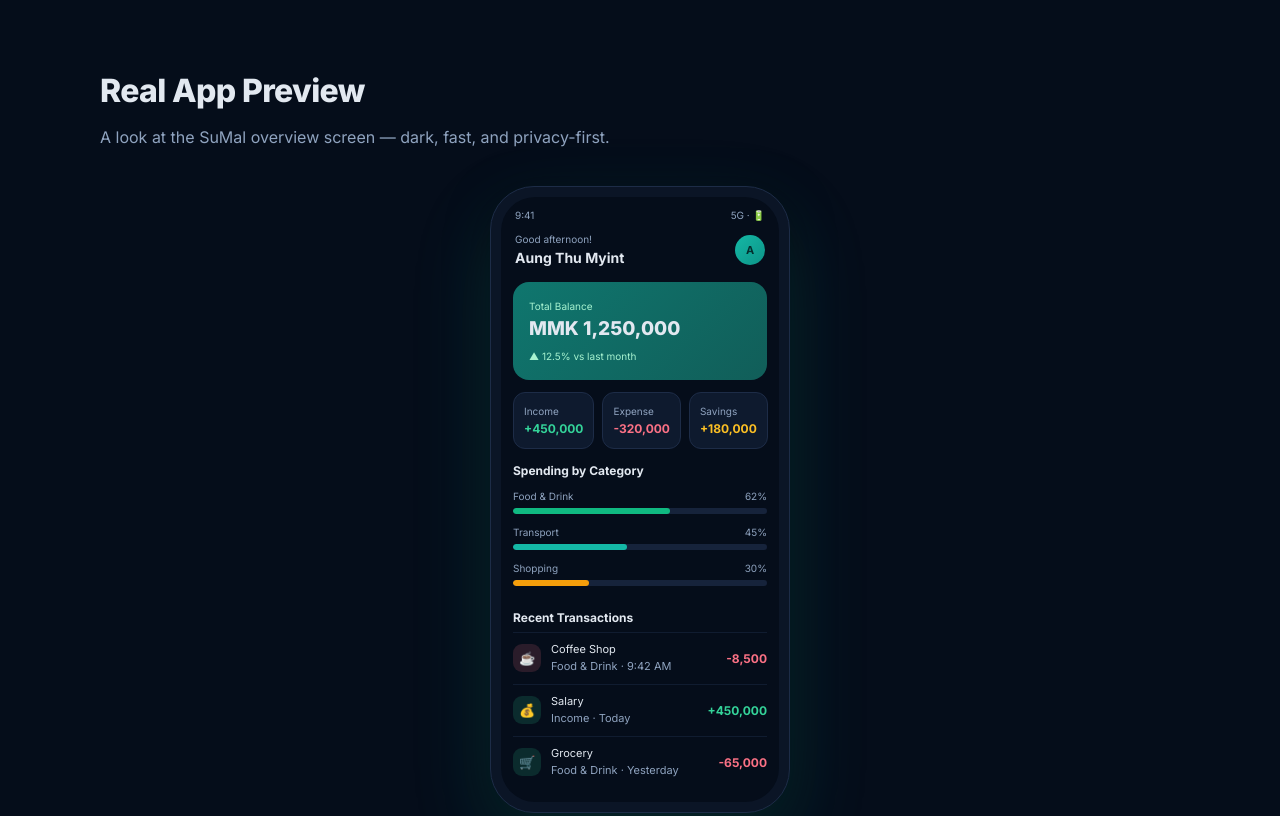
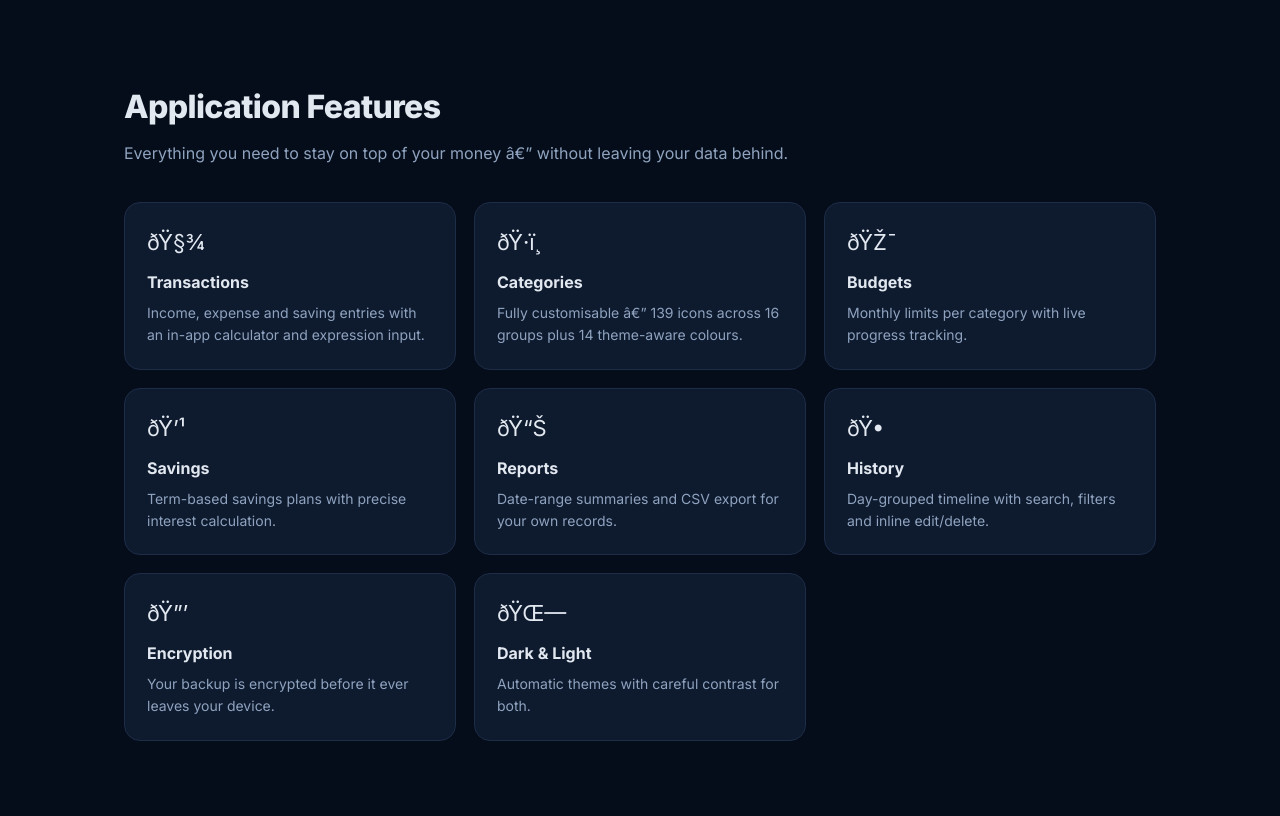
Before and after one commit to AungThuMyint/SuMal, a plain HTML site: page index.html in a window 1280 px wide. Shown: the part 680-1496 px from the top of the page. Drawn offline with Linux system fonts and the light colour scheme.

Commit message:
Revert "Add realistic app UI mockup preview to landing page"
This reverts commit d5c94b1b5b2b78688df85ab9e537439cb799c831.

```diff
--- a/index.html
+++ b/index.html
@@ -100,29 +100,6 @@
       td { color: var(--muted); border-top: 1px solid var(--border); }
       td:first-child { color: var(--text); font-weight: 600; }
 
-      .app-preview { padding: 48px 0 8px; }
-      .preview-wrap { display: flex; justify-content: center; }
-      .phone {
-        width: 300px; background: #0b1526; border: 1px solid #1d2c47;
-        border-radius: 44px; padding: 10px;
-        box-shadow: 0 30px 80px rgba(20, 184, 166, 0.18), 0 10px 40px rgba(0, 0, 0, 0.5);
-      }
-      .phone-screen { background: #050d1a; border-radius: 34px; overflow: hidden; font-size: 12px; color: var(--text); }
-      .mm-status { display: flex; justify-content: space-between; padding: 10px 14px 6px; color: var(--muted); font-size: 10px; }
-      .mm-header { padding: 2px 14px 12px; display: flex; justify-content: space-between; align-items: center; }
-      .mm-balance { background: linear-gradient(135deg, #0f766e, #115e59); margin: 0 12px; border-radius: 16px; padding: 16px; }
-      .mm-summary { display: flex; gap: 8px; padding: 12px; }
-      .mm-stat { flex: 1; background: var(--card); border: 1px solid var(--border); border-radius: 12px; padding: 10px; }
-      .mm-cat { padding: 0 12px 12px; }
-      .mm-cat-row { margin-bottom: 10px; }
-      .mm-bar { height: 6px; background: #16233b; border-radius: 99px; overflow: hidden; margin-top: 4px; }
-      .mm-bar i { display: block; height: 100%; border-radius: 99px; }
-      .mm-recent { padding: 0 12px 14px; }
-      .mm-tx { display: flex; align-items: center; gap: 10px; padding: 8px 0; border-top: 1px solid rgba(29, 44, 71, 0.5); }
-      .mm-tx .ic { width: 28px; height: 28px; border-radius: 9px; display: flex; align-items: center; justify-content: center; font-size: 13px; flex-shrink: 0; }
-      .mm-tx .ttl { font-size: 11px; flex: 1; }
-      .mm-tx .amt { font-weight: 700; }
-      .up { color: #34d399; } .dn { color: #fb7185; }
       footer { border-top: 1px solid var(--border); padding: 40px 0; margin-top: 32px; }
       .footer { display: flex; justify-content: space-between; align-items: center; gap: 16px; flex-wrap: wrap; font-size: 13px; color: var(--muted); }
       .footer .brand img { width: 24px; height: 24px; }
@@ -138,7 +115,6 @@
       <div class="wrap nav">
         <a class="brand" href="#top"><img src="Logo/icon-512.png" alt="SuMal logo" />SuMal</a>
         <nav class="nav-links">
-          <a href="#preview">Preview</a>
           <a href="#features">Features</a>
           <a href="#use-cases">Use Cases</a>
           <a href="#platforms">Platforms</a>
@@ -159,47 +135,6 @@
       </div>
       <div class="badge">No server Â· No tracking Â· No third-party cloud</div>
     </div>
-
-    <section id="preview" class="app-preview wrap">
-      <h2>Real App Preview</h2>
-      <p class="sub">A look at the SuMal overview screen — dark, fast, and privacy-first.</p>
-      <div class="preview-wrap">
-        <div class="phone">
-          <div class="phone-screen">
-            <div class="mm-status"><span>9:41</span><span>5G · 🔋</span></div>
-            <div class="mm-header">
-              <div>
-                <div style="color:var(--muted);font-size:10px">Good afternoon!</div>
-                <div style="font-weight:700;font-size:14px">Aung Thu Myint</div>
-              </div>
-              <div style="width:30px;height:30px;border-radius:50%;background:linear-gradient(135deg,#14b8a6,#0d9488);display:flex;align-items:center;justify-content:center;font-size:11px;font-weight:700;color:#042f2e">A</div>
-            </div>
-            <div class="mm-balance">
-              <div style="color:#a7f3d0;font-size:10px">Total Balance</div>
-              <div style="font-size:19px;font-weight:800">MMK 1,250,000</div>
-              <div style="color:#a7f3d0;font-size:10px;margin-top:4px">▲ 12.5% vs last month</div>
-            </div>
-            <div class="mm-summary">
-              <div class="mm-stat"><div style="font-size:10px;color:var(--muted)">Income</div><div style="font-weight:700;color:#34d399">+450,000</div></div>
-              <div class="mm-stat"><div style="font-size:10px;color:var(--muted)">Expense</div><div style="font-weight:700;color:#fb7185">-320,000</div></div>
-              <div class="mm-stat"><div style="font-size:10px;color:var(--muted)">Savings</div><div style="font-weight:700;color:#fbbf24">+180,000</div></div>
-            </div>
-            <div class="mm-cat">
-              <div style="font-weight:700;font-size:12px;margin-bottom:8px">Spending by Category</div>
-              <div class="mm-cat-row"><div style="display:flex;justify-content:space-between;color:var(--muted);font-size:10px"><span>Food &amp; Drink</span><span>62%</span></div><div class="mm-bar"><i style="width:62%;background:#10b981"></i></div></div>
-              <div class="mm-cat-row"><div style="display:flex;justify-content:space-between;color:var(--muted);font-size:10px"><span>Transport</span><span>45%</span></div><div class="mm-bar"><i style="width:45%;background:#14b8a6"></i></div></div>
-              <div class="mm-cat-row"><div style="display:flex;justify-content:space-between;color:var(--muted);font-size:10px"><span>Shopping</span><span>30%</span></div><div class="mm-bar"><i style="width:30%;background:#f59e0b"></i></div></div>
-            </div>
-            <div class="mm-recent">
-              <div style="font-weight:700;font-size:12px;margin-bottom:4px">Recent Transactions</div>
-              <div class="mm-tx"><span class="ic" style="background:rgba(251,113,133,.15)">☕</span><span class="ttl">Coffee Shop<span style="display:block;color:var(--muted)">Food &amp; Drink · 9:42 AM</span></span><span class="amt dn">-8,500</span></div>
-              <div class="mm-tx"><span class="ic" style="background:rgba(52,211,153,.15)">💰</span><span class="ttl">Salary<span style="display:block;color:var(--muted)">Income · Today</span></span><span class="amt up">+450,000</span></div>
-              <div class="mm-tx"><span class="ic" style="background:rgba(52,211,153,.15)">🛒</span><span class="ttl">Grocery<span style="display:block;color:var(--muted)">Food &amp; Drink · Yesterday</span></span><span class="amt dn">-65,000</span></div>
-            </div>
-          </div>
-        </div>
-      </div>
-    </section>
 
     <section id="features">
       <div class="wrap">
```
